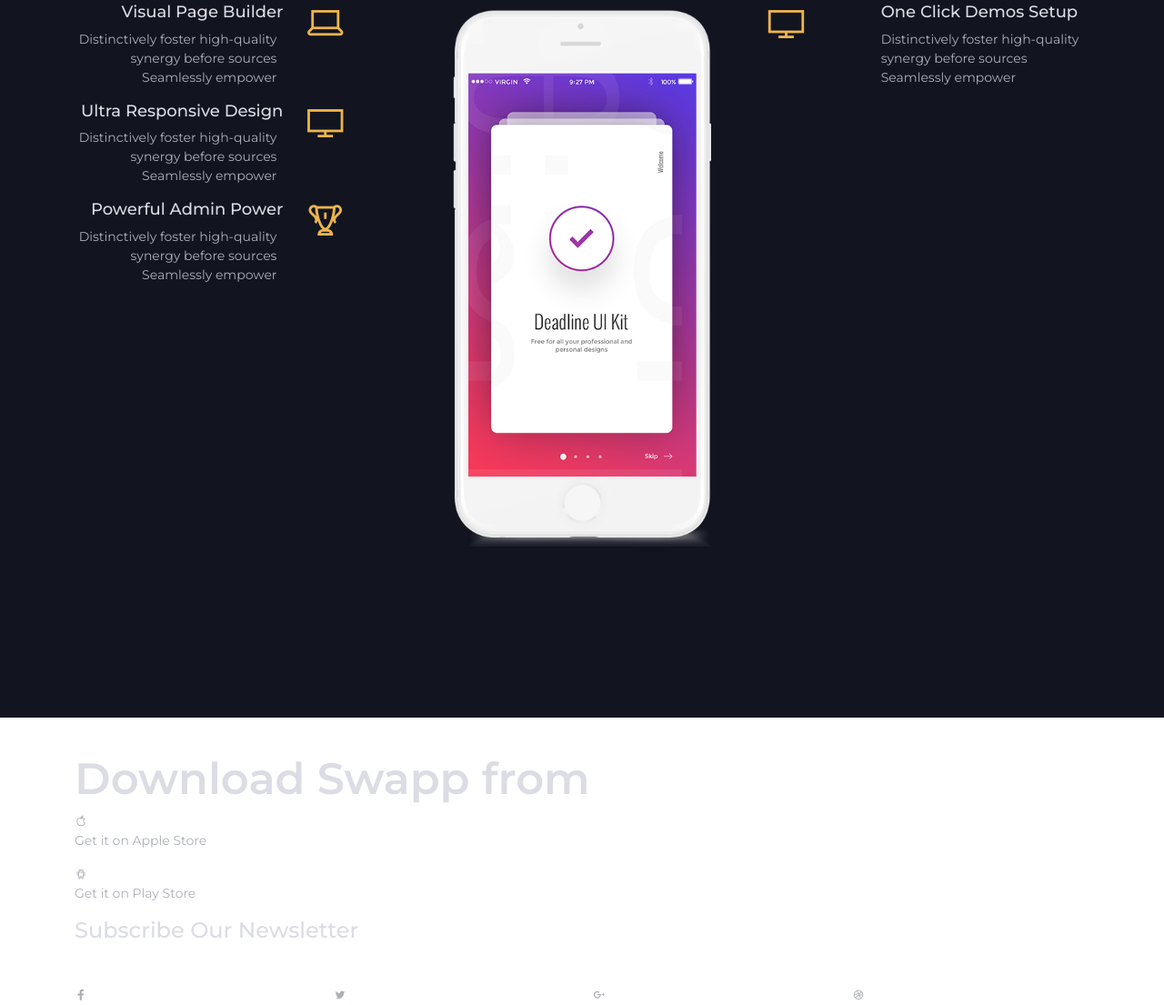
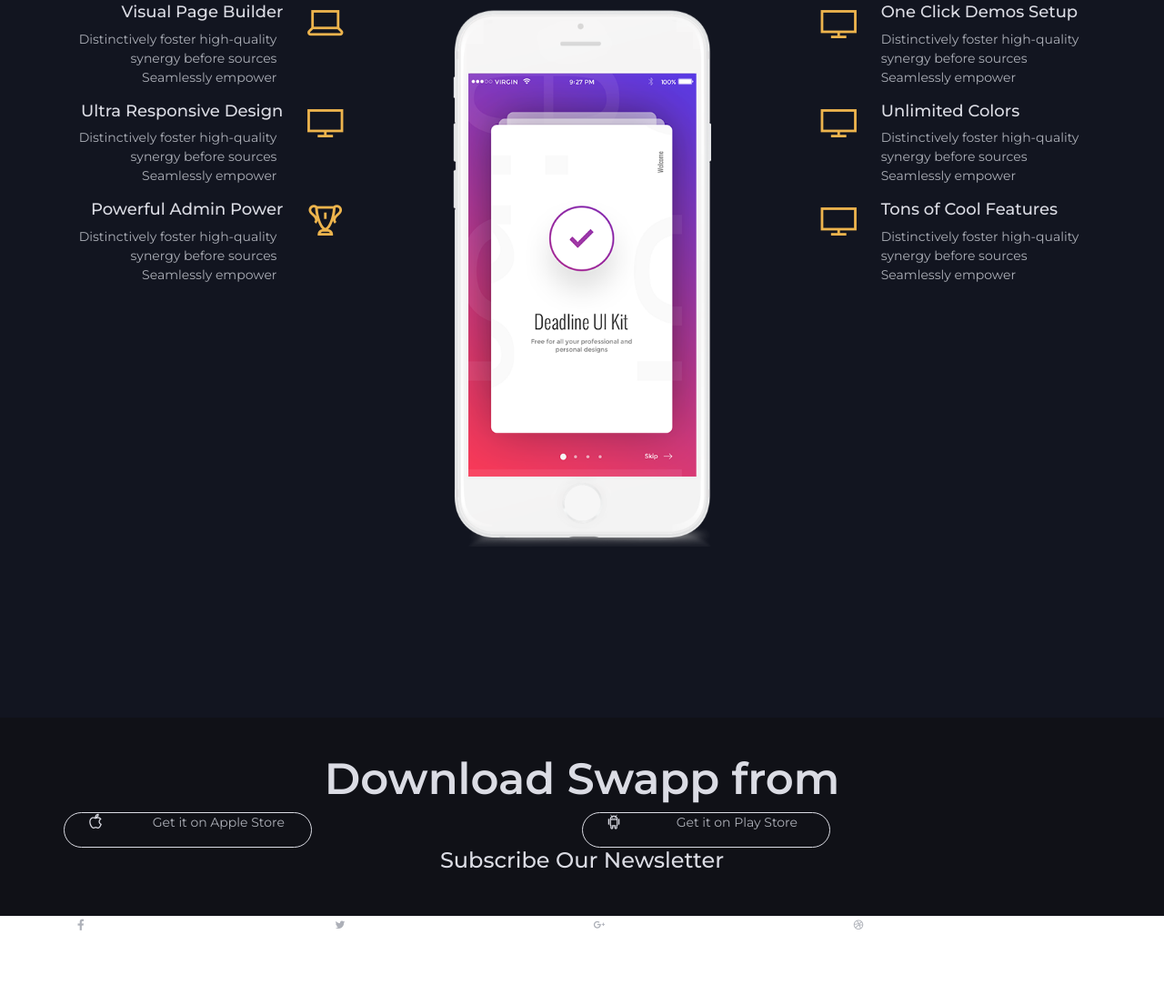
Before and after one commit to ebreve12/Prueba-1, a plain HTML site: page index.html in a window 1280 px wide. Shown: the part 2309-3414 px from the top of the page at 91% size. After the commit the page ends 3337 px from the top, so only its background shows below. Drawn offline with nearby package versions, Linux system fonts and the light colour scheme.

Commit message:
Add files via upload

```diff
--- a/css/style.css
+++ b/css/style.css
@@ -114,3 +114,18 @@ h1,h2,h3,h4,h5,h6{
 	font-size: 45px;
 	color: var(--color-dorado);
 }
+
+#subscribe{
+	background-color: var(--fondo-azul);
+}
+
+.icons-subscribe{
+	font-size: 20px;
+	color: var(--color-titulos);
+}
+
+.button-subscribe{
+	border: 1px var(--color-titulos) solid;
+	border-radius: 50px;
+	width: 50%;
+}
--- a/index.html
+++ b/index.html
@@ -148,11 +148,25 @@
 				</article>
 				<article class="col-lg-4 col-sm-4 col-12">
 					<div class="row">
-						<article class="col-lg-4 col-sm-4 col-4">
-							<i class="las la-desktop icons-features-2 text-right"></i>
+						<article class="col-lg-4 col-sm-4 col-4 text-right">
+							<i class="las la-desktop icons-features-2"></i>
 						</article>
 						<article class="col-lg-8 col-sm-8 col-8 text-left">
 							<h5 class="titulitos">One Click Demos Setup</h5>
+							<p class="padding-titulitos">Distinctively foster high-quality synergy before sources Seamlessly empower</p>
+						</article>
+						<article class="col-lg-4 col-sm-4 col-4 text-right">
+							<i class="las la-desktop icons-features-2"></i>
+						</article>
+						<article class="col-lg-8 col-sm-8 col-8 text-left">
+							<h5 class="titulitos">Unlimited Colors</h5>
+							<p class="padding-titulitos">Distinctively foster high-quality synergy before sources Seamlessly empower</p>
+						</article>
+						<article class="col-lg-4 col-sm-4 col-4 text-right">
+							<i class="las la-desktop icons-features-2"></i>
+						</article>
+						<article class="col-lg-8 col-sm-8 col-8 text-left">
+							<h5 class="titulitos">Tons of Cool Features</h5>
 							<p class="padding-titulitos">Distinctively foster high-quality synergy before sources Seamlessly empower</p>
 						</article>
 					</div>
@@ -161,14 +175,14 @@
 		</div>
 	</section>
 
-	<section id="Subscribe" class="section">
-		<div class="container">
+	<section id="subscribe" class="section">
+		<div class="container text-center">
 			<h2 class="titulo">Download Swapp from</h2>
-			<div>
+			<div class="row">
 				<article class="col-lg-6 col-sm-6 col-12">
-					<div>
+					<div class="row button-subscribe">
 						<article class="col-lg-3 col-sm-3 col-3">
-							<i class="lab la-apple"></i>
+							<i class="lab la-apple icons-subscribe"></i>
 						</article>
 						<article class="col-lg-9 col-sm-9 col-9">
 							<p>Get it on Apple Store</p>
@@ -176,9 +190,9 @@
 					</div>
 				</article>
 				<article class="col-lg-6 col-sm-6 col-12">
-					<div>
+					<div class="row button-subscribe">
 						<article class="col-lg-3 col-sm-3 col-3">
-							<i class="lab la-android"></i>
+							<i class="lab la-android icons-subscribe"></i>
 						</article>
 						<article class="col-lg-9 col-sm-9 col-9">
 							<p>Get it on Play Store</p>
```
